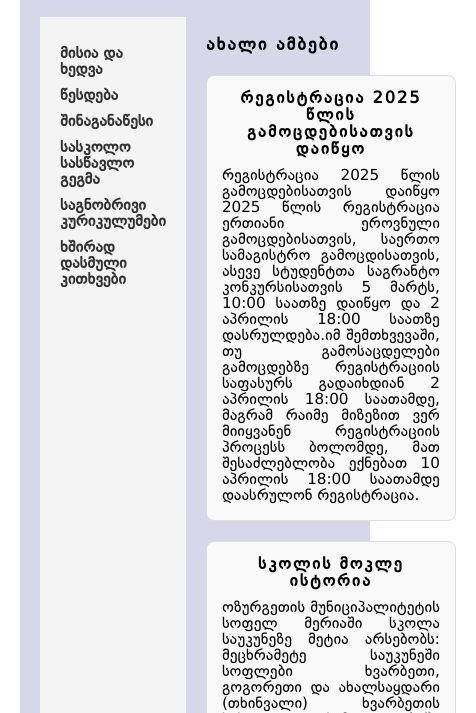
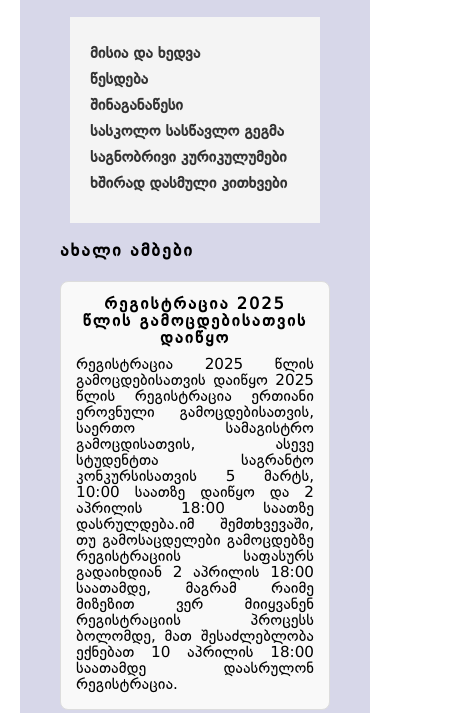
Before and after one commit to akech1967/school-site, a plain HTML site: page index.html in a window 390 px wide. Shown: the part 537-1250 px from the top of the page, 476 px wide, since content can reach past the window. Drawn offline with Linux system fonts and the light colour scheme.

Commit message:
davamate responsivshi cvlileba

```diff
--- a/styles/responsive.css
+++ b/styles/responsive.css
@@ -43,4 +43,9 @@
   #slider {
     height: 55vh;
   }
+  .div-container {
+    display: flex;
+    flex-direction: column;
+    align-items: center;
+  }
 }
```
